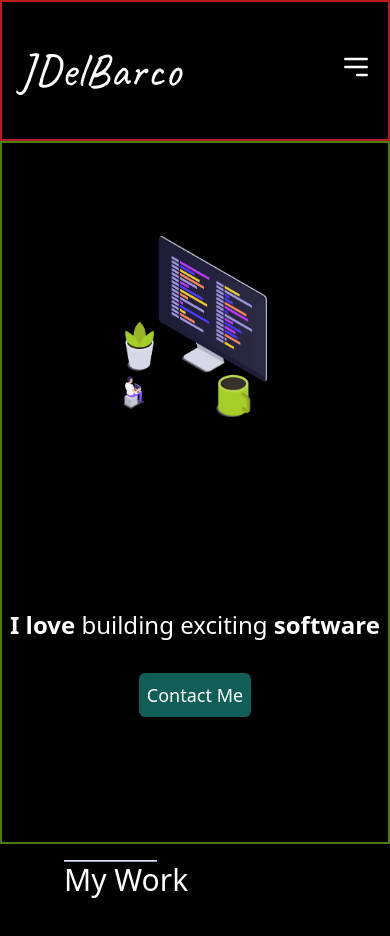
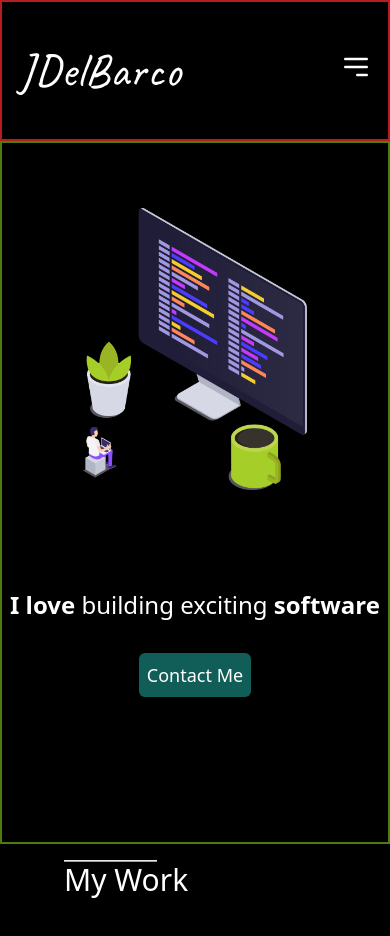
Before and after one commit to Jdelbarcogarza/jdelbarco.com, a Next.js app: page / in a window 390 px wide. Shown: the top 936 px of the page. Built offline with nearby package versions, Linux system fonts and the light colour scheme.

Commit message:
fixed text align

```diff
--- a/pages/index.js
+++ b/pages/index.js
@@ -20,19 +20,18 @@ export default function Home() {
 
 
         {/** Height de h-5/6 */}
-        <div className='h-5/6 w-full flex flex-col justify-around items-center
-        md:flex-row-reverse
+        <div className='h-5/6 w-full flex flex-col justify-around items-center px-2
+        md:flex-row-reverse md:px-6
          border-2 border-lime-700'>
 
-          <div className='
-          w-36
+          <div className=' w-56 mt-4
           md:w-64'>
-            <Image src={HeroImage} alt='/' objectFit='cover' layout='intrinsic' />
+            <Image src={HeroImage} alt='/' objectFit='cover' layout='responsive' />
           </div>
 
-          <div className='flex flex-col content-center'>
-            <h1 className='text-2xl md:text-5xl'><strong>I love</strong> building exciting <strong>software</strong></h1>
-            <button className='w-fit place-self-center text-lg md:self-start md:text-2xl bg-teal-800 p-2 my-8 rounded-md'>Contact Me</button>
+          <div className='flex flex-col content-center mb-16 md:mb-0 '>
+            <h1 className=' text-center text-2xl sm:text-3xl md:text-5xl md:text-left'><strong>I love</strong> building exciting <strong>software</strong></h1>
+            <button className='w-fit place-self-center text-lg md:self-start sm:text-2xl md:text-2xl bg-teal-800 p-2 my-8 rounded-md'>Contact Me</button>
           </div>
         </div>
 
```
